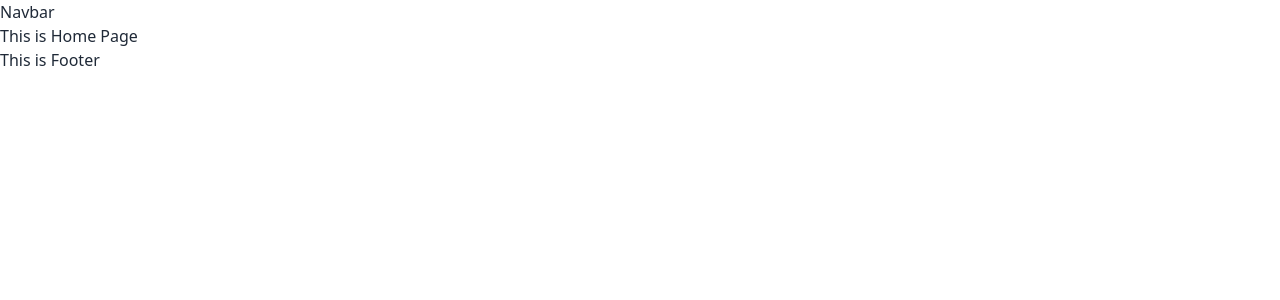
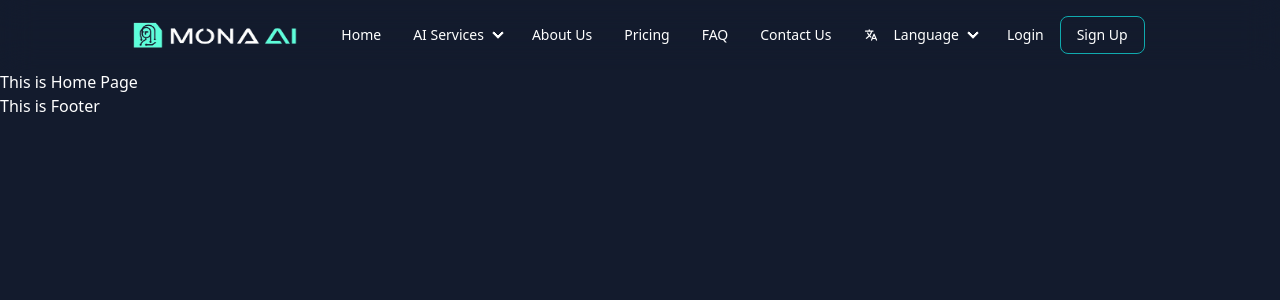
Before and after one commit to Sazid60/Mona-Ai-Landing-Page, a React (Vite) app: page / in a window 1280 px wide. Shown: the top 300 px of the page. Built offline with nearby package versions, Linux system fonts and the light colour scheme.

Commit message:
Add:Responsive Navbar Added

```diff
--- a/package.json
+++ b/package.json
@@ -14,6 +14,7 @@
     "match-sorter": "^6.3.4",
     "react": "^18.3.1",
     "react-dom": "^18.3.1",
+    "react-icons": "^5.3.0",
     "react-router-dom": "^6.26.2",
     "sort-by": "^1.2.0"
   },
--- a/src/components/Navbar.jsx
+++ b/src/components/Navbar.jsx
@@ -1,10 +1,109 @@
+import { useState } from 'react';
+import { BsListNested } from 'react-icons/bs';
+import { IoMdClose } from 'react-icons/io';
+import { IoLanguage } from 'react-icons/io5';
 
+// Reusable navigation links
+const navLinks = [
+    { name: 'Home', href: '#', subMenu: null },
+    {
+        name: 'AI Services',
+        href: '#',
+        subMenu: [
+            { name: 'Youtube Transition', href: '#' },
+            { name: 'Youtube Watch', href: '#' },
+            { name: 'AI Research Assistant', href: '#' },
+            { name: 'Image Generation', href: '#' },
+        ]
+    },
+    { name: 'About Us', href: '#', subMenu: null },
+    { name: 'Pricing', href: '#', subMenu: null },
+    { name: 'FAQ', href: '#', subMenu: null },
+    { name: 'Contact Us', href: '#', subMenu: null },
+    {
+        name: 'Language',
+        href: '#',
+        icon: <IoLanguage />,
+        subMenu: [
+            { name: 'English', href: '#' },
+            { name: 'Bangla', href: '#' }
+        ]
+    }
+];
 
 const Navbar = () => {
+    const [isSideNavOpen, setIsSideNavOpen] = useState(false);
+
+    const toggleSideNav = () => {
+        setIsSideNavOpen(!isSideNavOpen);
+    };
+
+    const renderNavLinks = (links) => (
+        links.map((link, index) => (
+            <li key={index}>
+                {link.subMenu ? (
+                    <details>
+                        <summary className="flex items-center">
+                            {link.icon && <span className="mr-2">{link.icon}</span>}
+                            {link.name}
+                        </summary>
+                        <ul className="p-2 w-[270px] bg-[#19233A] rounded-none">
+                            {link.subMenu.map((subLink, subIndex) => (
+                                <li key={subIndex}><a href={subLink.href}>{subLink.name}</a></li>
+                            ))}
+                        </ul>
+                    </details>
+                ) : (
+                    <a href={link.href}>{link.name}</a>
+                )}
+            </li>
+        ))
+    );
+
     return (
-        <div>
-            <h1>Navbar</h1>
-        </div>
+        <>
+            <div className="navbar bg-transparent backdrop-blur-lg flex justify-center gap-5 items-center">
+                <div className="">
+                    <a className="">
+                        <img className="h-[32px] w-[170px]" src="/fullLogo.png" alt="Logo" />
+                    </a>
+                </div>
+                <div className="hidden lg:flex ">
+                    <ul className="menu menu-horizontal px-1 justify-center items-center">
+                        {renderNavLinks(navLinks)}
+                        <li><a className='' href="">Login</a></li>
+                        <li><a className='border border-[#10AAAE]' href="">Sign Up</a></li>
+                    </ul>
+                </div>
+                <div className="navbar-end lg:hidden">
+                    <div className="dropdown">
+                        <div tabIndex={0} role="button" className="btn btn-ghost" onClick={toggleSideNav}>
+                            <BsListNested className="h-5 w-5" />
+                        </div>
+                    </div>
+                </div>
+            </div>
+
+            {/* Side Nav */}
+            <div className={`fixed top-0 left-0 h-full w-full transform ${isSideNavOpen ? 'translate-x-0' : '-translate-x-full'} transition-transform duration-300 ease-in-out`} style={{ backgroundColor: '#131B2D' }}>
+                <div className="p-4">
+                    <div className='flex justify-between'>
+                        <a className="">
+                            <img className="h-[32px] w-[170px]" src="/fullLogo.png" alt="Logo" />
+                        </a>
+                        <button className="text-white" onClick={toggleSideNav}><IoMdClose />
+                        </button>
+                    </div>
+                    <ul className="mt-8 text-white space-y-4">
+                        {renderNavLinks(navLinks)}
+                    </ul>
+                    <div className='flex flex-col justify-center items-center mt-8 space-y-4'>
+                        <button className='btn w-full bg-transparent border-0 text-white' href="">Login</button>
+                        <button className='border border-[#10AAAE] btn bg-transparent text-white w-full' href="">Sign Up</button>
+                    </div>
+                </div>
+            </div>
+        </>
     );
 };
 
--- a/src/layouts/MainLayout.jsx
+++ b/src/layouts/MainLayout.jsx
@@ -4,7 +4,7 @@ import Footer from "../components/Footer";
 
 const MainLayout = () => {
     return (
-        <div>
+        <div className="bg-[#131B2D] min-h-screen text-white">
             <Navbar />
             <div>
                 <Outlet />
```
Also changed, not shown: 1 other file (tests, documents, lock files or other folders).
